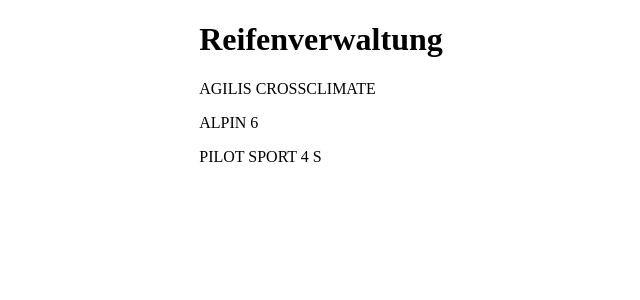
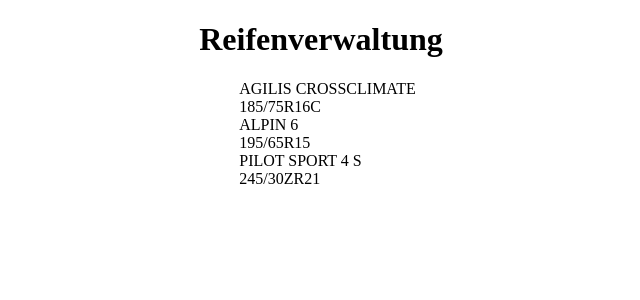
Before and after one commit to ella-blaupause/reifenverwaltung, a Next.js app: page / in a window 1280 px wide. Shown: the top 300 px of the page, without its empty margins (319-959 px from the left). Built offline with nearby package versions, Linux system fonts and the light colour scheme.

Commit message:
display product Name und Groesse

```diff
--- a/components/ProductList.js
+++ /dev/null
@@ -1,12 +0,0 @@
-import { products } from "../data/products";
-
-export default function ProductList(){
-    return(
-        <>
-            {products.map((product)=>(
-                <p key={product.id}>{product.Name}</p>
-            ))}
-        </>
-
-    );
-}
--- /dev/null
+++ b/components/ProductList/ProductList.css
@@ -0,0 +1,3 @@
+.ul-style{
+    list-style-type: none;
+}
--- /dev/null
+++ b/components/ProductList/ProductList.js
@@ -0,0 +1,18 @@
+import { Fragment } from "react";
+import { products } from "../../data/products";
+import "./ProductList.css"
+
+
+export default function ProductList(){
+    return(
+        <ul className="ul-style">
+            {products.map((product)=>(
+                <Fragment key={product.id}>
+                    <li >{product.Name}</li>
+                    <li >{product.Größe}</li>
+                </Fragment>
+            ))}
+        </ul>
+
+    );
+}
--- a/package.json
+++ b/package.json
@@ -9,9 +9,10 @@
     "lint": "next lint"
   },
   "dependencies": {
+    "next": "latest",
     "react": "latest",
     "react-dom": "latest",
-    "next": "latest"
+    "styled-components": "^6.0.8"
   },
   "devDependencies": {
     "eslint": "latest",
--- a/src/app/page.js
+++ b/src/app/page.js
@@ -1,4 +1,4 @@
-import ProductList from "../../components/ProductList"
+import ProductList from "../../components/ProductList/ProductList"
 
 export default function Home() {
   return (
```
Also changed, not shown: 1 other file (tests, documents, lock files or other folders).
